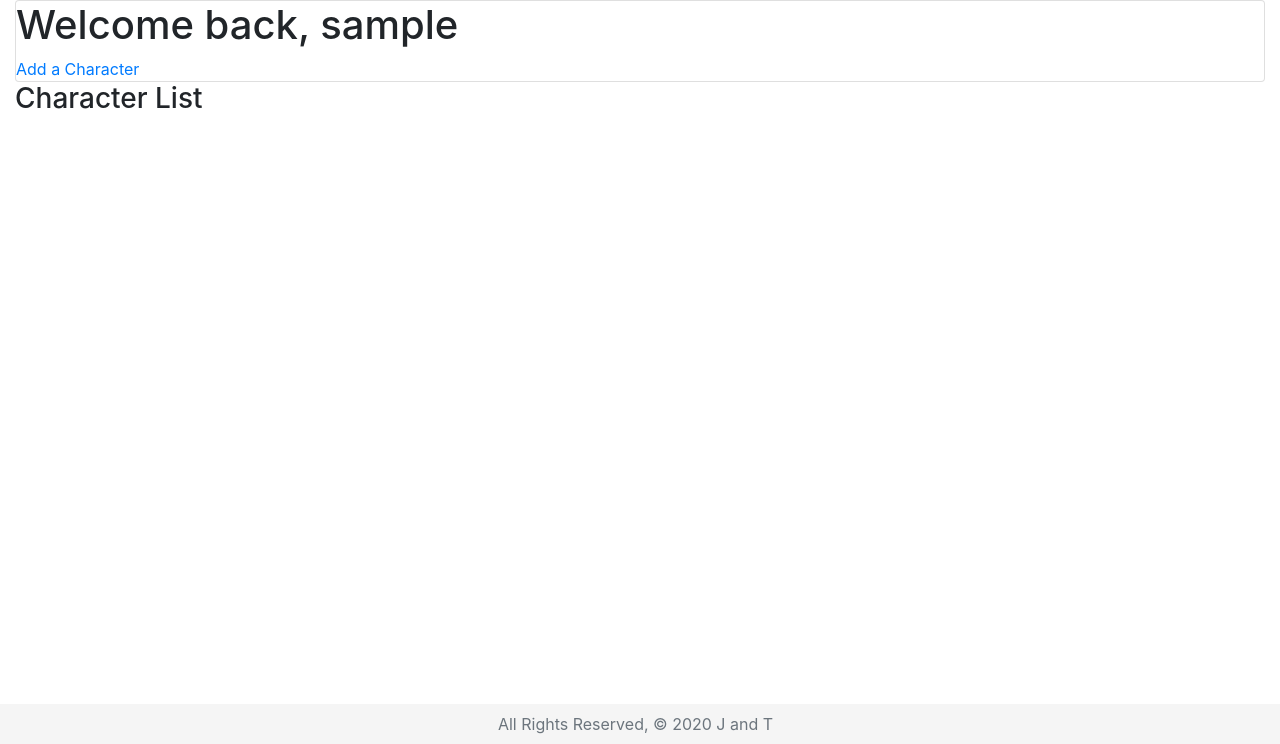
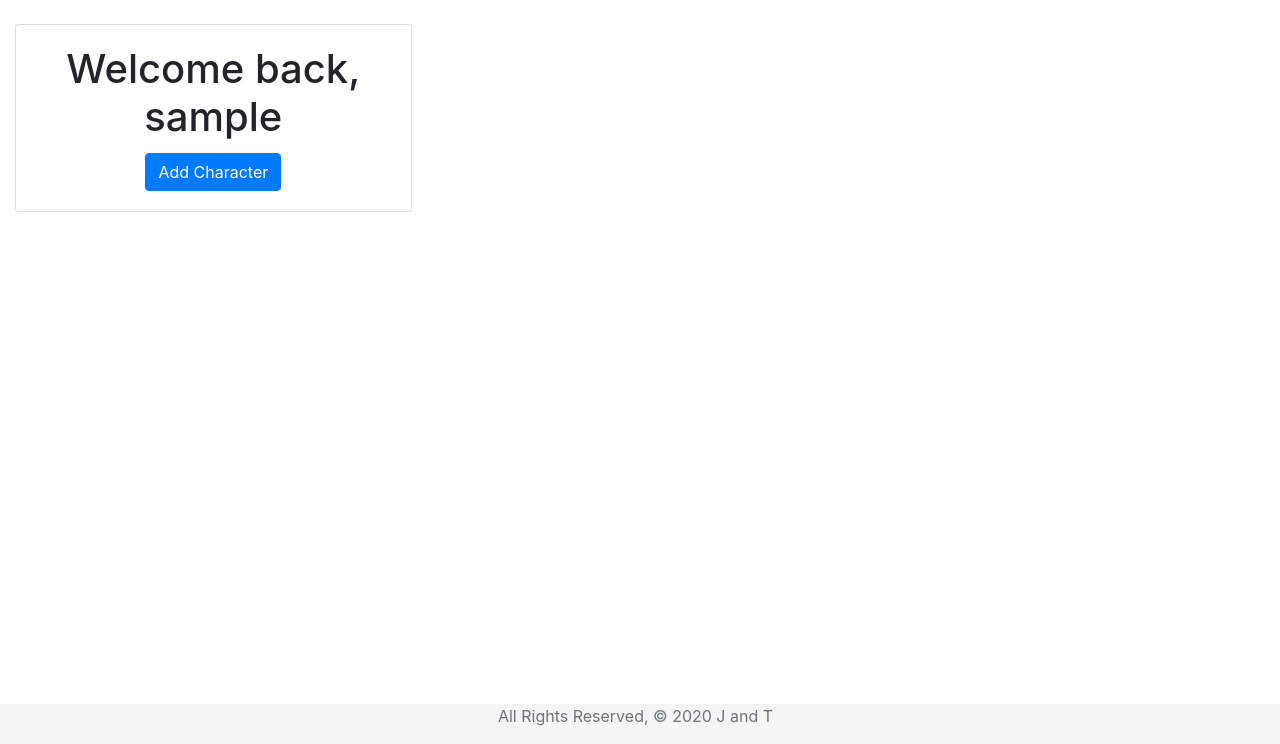
Before and after one commit to longevitytina/CV-Wasteland, a Django app: page /profile/ in a window 1280 px wide. Shown: the part 56-800 px from the top of the page. Run offline with Django 3.2, Linux system fonts and the light colour scheme; the visitor is signed in with stand-in values (Sample User, id 1); data that the repository does not hold is empty; some libraries are stand-ins or nearby versions.

Commit message:
Reformat home and profile page

```diff
--- a/wasteland/main_app/static/css/style.css
+++ b/wasteland/main_app/static/css/style.css
@@ -1,7 +1,7 @@
 body {
   display: flex;
+  flex-direction: column;
   min-height: 100vh;
-  flex-direction: column;
 }
 
 main {
@@ -9,11 +9,8 @@ main {
 }
 
 footer {
-  position: absolute;
-  bottom: 0;
   text-align: center;
   width: 100%;
   height: 5vh;
-  line-height: 5vh;
   background-color: #f5f5f5;
 }
--- a/wasteland/main_app/templates/profile.html
+++ b/wasteland/main_app/templates/profile.html
@@ -1,35 +1,59 @@
 {% extends 'base.html' %}
+
+{% load static %}
+
+{% block cssfile %}
+<link rel="stylesheet" href="{% static 'css/profile.css' %}">
+{% endblock %}
+
 {% block content %}
 
-<div class="row">
-  <div class="col s6">
-    <div class="card">
-      <div class="card-content">
-        <h1>Welcome back, {{ username }}</h1>
-        <a href="{% url 'new_character' %}">Add a Character</a>
+<div class="row mt-4">
+  <div class="col-4">
+    <div class="card text-center">
+      <div class="card-body">
+        <h1 class="card-title">Welcome back, {{ username }}</h1>
+        <a href="{% url 'new_character' %}" class="btn btn-primary">Add Character</a>
       </div>
     </div>
   </div>
+  <div class="col-8">
+    {% for character in characters %}
+    <div class="card mb-2">
+      <div class="card-body">
+        <h3 class="card-title">{{ character.name }}</h5>
+        <div class="row">
+          <div class="card-text col-4">Age: {{ character.age }}</div>
+          <div class="card-text col-4">Location: {{ character.location }}</div>
+          <div class="card-text col-4">Occupation: {{ character.occupation }}</div>
+        </div>
+         <br>
+        <div class="row">
+          <div class="card-text col-2">Speed: {{ character.speed }}</div>
+          <div class="card-text col-2">Stamina: {{ character.stamina }}</div>
+          <div class="card-text col-2">Strength: {{ character.strength }}</div>
+        </div>
+        <div class="row">
+          <div class="card-text col-2">Intellect: {{ character.intellect }}</div>
+          <div class="card-text col-2">Toughness: {{ character.toughness }}</div>
+          <div class="card-text col-2">Luck: {{ character.luck }}</div>
+        </div>
+        <br>
+        <div class="row">
+          <div class="card-text col-1">
+            <a href="{% url 'profile' %}{{character.id}}/" class="btn btn-secondary">Play</a>
+          </div>
+          <div class="card-text col-1">
+            <a href="{% url 'edit_character' character.id %}" class="btn btn-secondary">Edit</a>
+          </div>
+          <div class="card-text col-1">
+            <a href="{% url 'delete_character' character.id %}" class="btn btn-secondary">Delete</a>
+          </div>
+        </div>
+      </div>
+    </div>
+    {% endfor %}
+  </div>
 </div>
 
-<h3>Character List</h3>
-<div class="row">
-  <div class="col s6">
-{% for character in characters %}
-  <div class="card character">
-    <a href="{% url 'character_detail' character.id %}">
-      <div class="card-content">
-        <span class="card-title">{{ character.name }}</span>
-        <p>Age: {{ character.age }}</p>
-        <p>Location: {{ character.location }}</p>
-        <a href="{% url 'delete_character' character.id %}">DELETE</a>
-        <a href="{% url 'edit_character' character.id %}">EDIT</a>
-      </div>
-    </a>
-  </div>
-</div>
-</div>
-{% endfor %}
-
-
 {% endblock %}
```
Also changed, not shown: wasteland/main_app/templates/home.html (+42 -19 lines), wasteland/main_app/static/css/profile.css (added).
